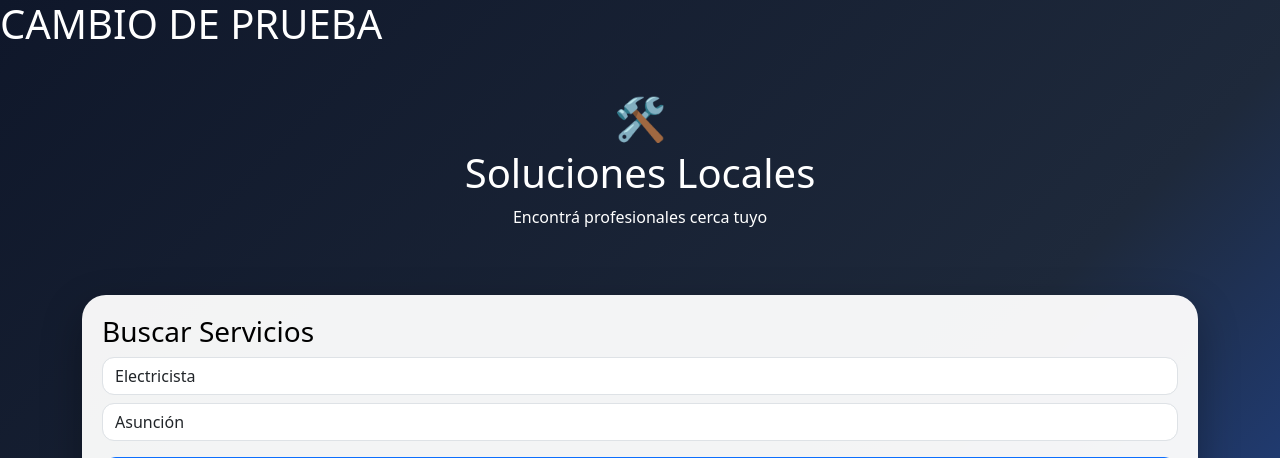
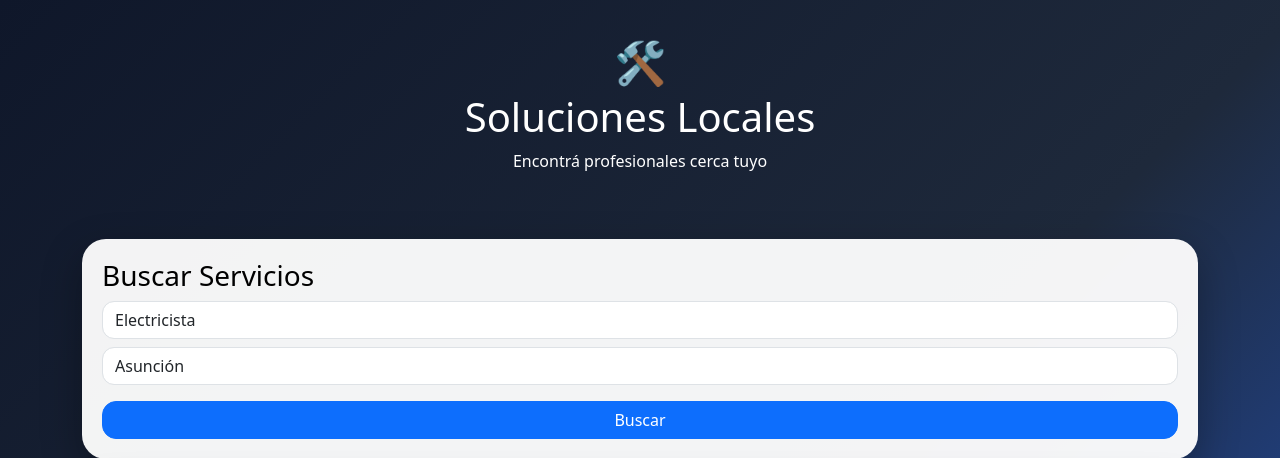
Before and after one commit to RaulBaez182/soluciones-locales, a Flask app: page / in a window 1280 px wide. Shown: the top 458 px of the page. Run offline with Flask 3, Linux system fonts and the light colour scheme.

Commit message:
Update index.html

```diff
--- a/templates/index.html
+++ b/templates/index.html
@@ -169,7 +169,7 @@ border-radius:12px !important;
 </head>
 
 <body>
-<h1>CAMBIO DE PRUEBA</h1>
+
 
 <div
 class="container">
```
